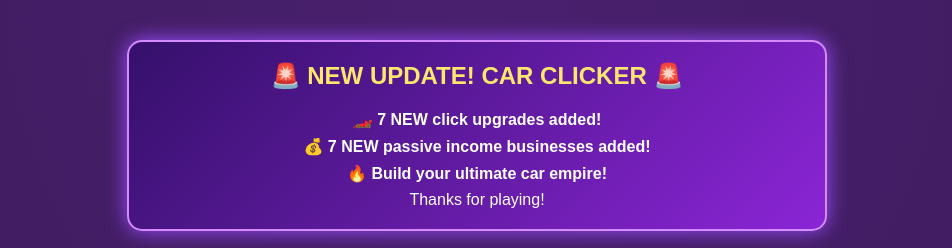
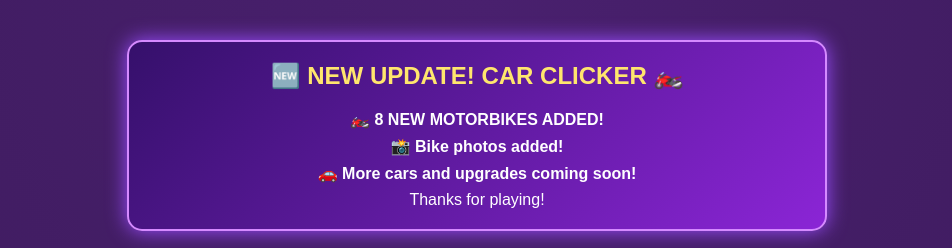
Before and after one commit to brzboi/Car-Clicker, a plain HTML site: page index.html in a window 1280 px wide. Shown: the top 248 px of the page, without its empty margins (163-1115 px from the left). Drawn offline with Linux system fonts and the light colour scheme.

Commit message:
Update index.html

```diff
--- a/index.html
+++ b/index.html
@@ -10,11 +10,11 @@
 </head>
 <body>
   <div class="update-banner">
-  <h2>🚨 NEW UPDATE! CAR CLICKER 🚨</h2>
-  <p>🏎️ 7 NEW click upgrades added!</p>
-  <p>💰 7 NEW passive income businesses added!</p>
-  <p>🔥 Build your ultimate car empire!</p>
-  <span>Thanks for playing!</span>
+  <h2>🆕 NEW UPDATE! CAR CLICKER 🏍️</h2>
+<p>🏍️ 8 NEW MOTORBIKES ADDED!</p>
+<p>📸 Bike photos added!</p>
+<p>🚗 More cars and upgrades coming soon!</p>
+<span>Thanks for playing!</span>
 </div>
   <main class="game">
     <header>
```
